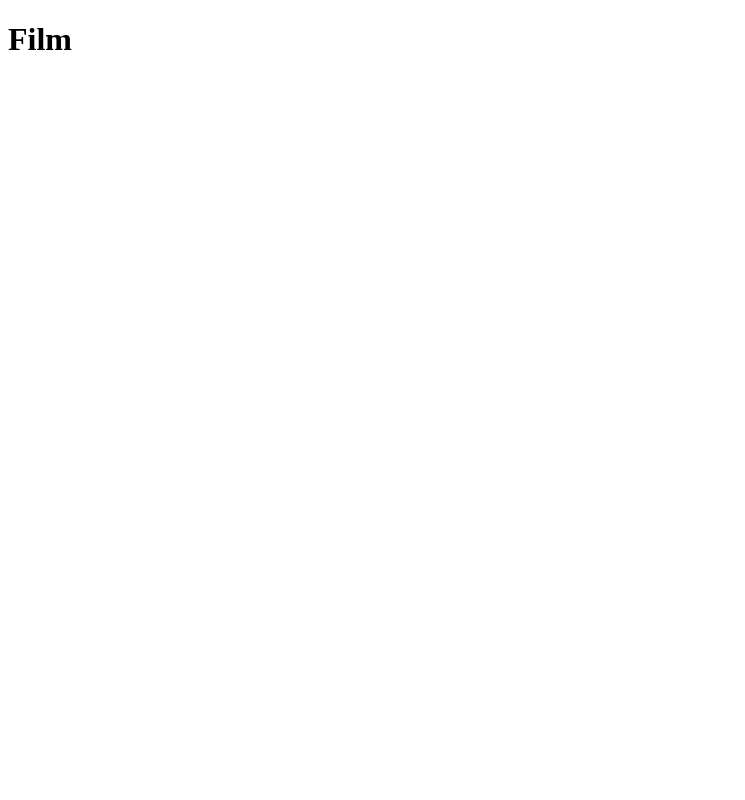
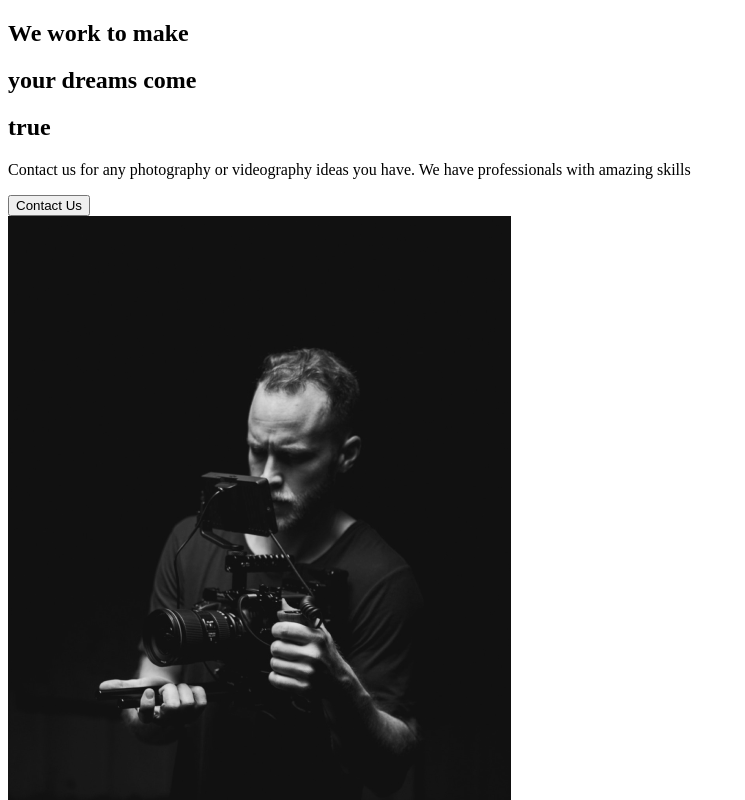
Before and after one commit to PaAmatJow/capture, a React (Create React App) app: page / in a window 1280 px wide. Shown: the top 800 px of the page, without its empty margins (0-745 px from the left). Built offline with nearby package versions, Linux system fonts and the light colour scheme.

Commit message:
2. About Section

```diff
--- a/src/App.js
+++ b/src/App.js
@@ -1,9 +1,11 @@
 import React from 'react';
+// import pages
+import AboutUs from './pages/AboutUs'
 
 function App() {
   return (
     <div className="App">
-      <h1>Film</h1>
+      <AboutUs/>
     </div>
   );
 }
--- /dev/null
+++ b/src/components/AboutSection.js
@@ -0,0 +1,31 @@
+import React from 'react';
+import home1 from '../img/home1.png';
+
+const AboutSection = () => {
+	return (
+		<div>
+			<div className='description'>
+				<div className='title'>
+					<div className='hide'>
+						<h2>We work to make</h2>
+					</div>
+					<div className='hide'>
+						<h2>
+							your <span>dreams</span> come
+						</h2>
+					</div>
+					<div className='hide'>
+						<h2>true</h2>
+					</div>
+				</div>
+        <p>Contact us for any photography or videography ideas you have. We have professionals with amazing skills</p>
+        <button>Contact Us</button>
+			</div>
+      <div className="image">
+        <img src={home1} alt="guy with a camera" />
+      </div>
+		</div>
+	);
+};
+
+export default AboutSection;
--- /dev/null
+++ b/src/pages/AboutUs.js
@@ -0,0 +1,11 @@
+import React from "react";
+// Page Components
+import AboutSection from '../components/AboutSection'
+
+const AboutUs = ()=>{
+  return(
+    <AboutSection/>
+  )
+}
+
+export default AboutUs
```
